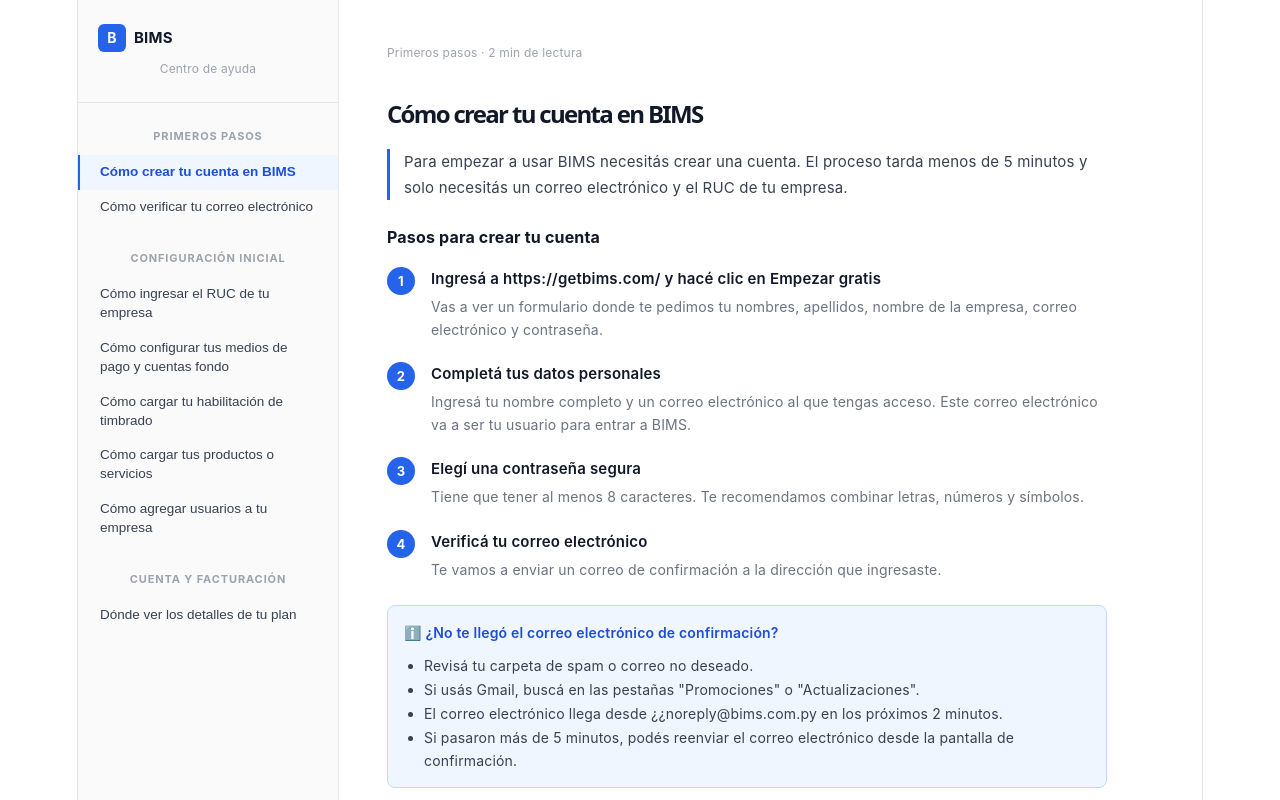
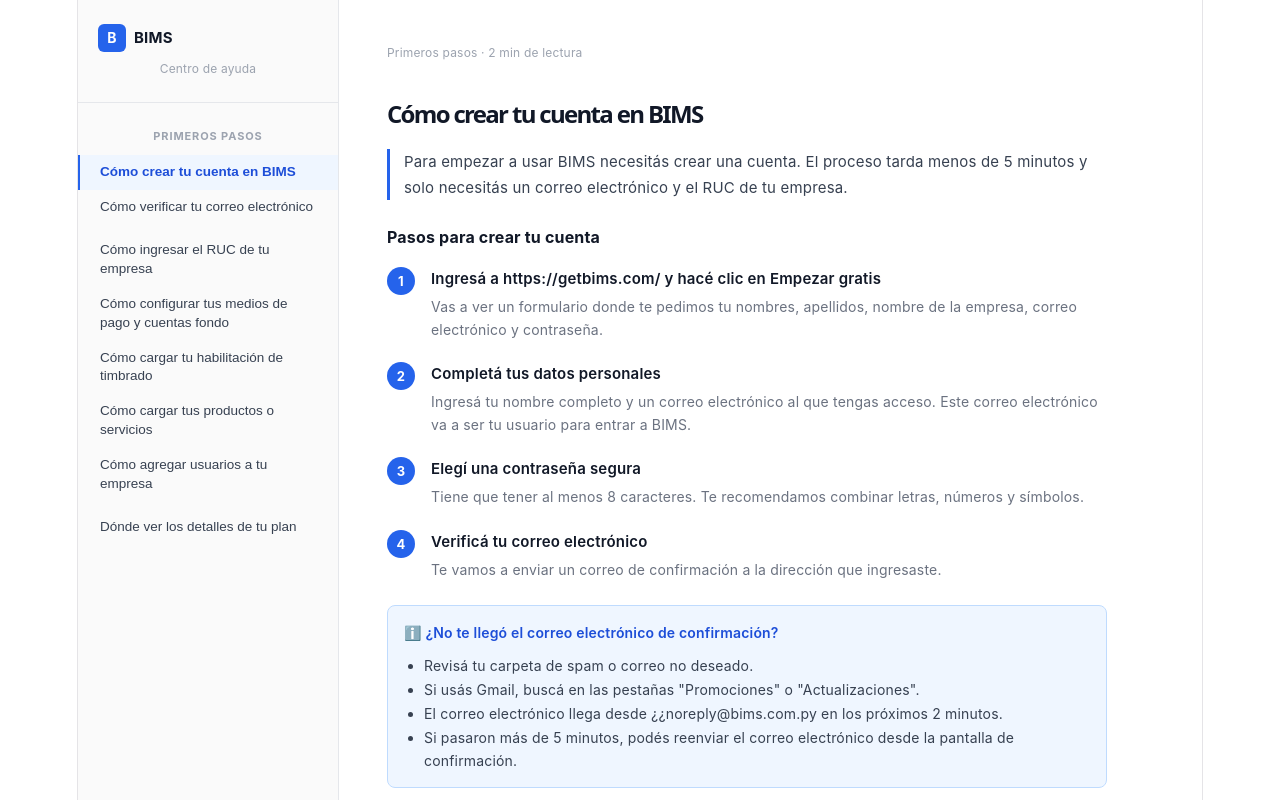
Before and after one commit to moiraandreoli/bims-ayuda, a React (Vite) app: page / in a window 1280 px wide. Built offline with nearby package versions, Linux system fonts and the light colour scheme.

Commit message:
update sidebar

```diff
--- a/src/App.jsx
+++ b/src/App.jsx
@@ -374,7 +374,7 @@
           {
             step: 2,
             title: "Completá los datos del usuario",
-            detail: "Ingresá el nombre completo, email y nombre de usuario del empleado. Asigná el Tipo de Usuario que definiste en el paso anterior. Configurá a qué empresa y establecimiento puede acceder. Definí si puede conectarse solo desde la red local o desde cualquier lugar."
+            detail: "Ingresá el nombre completo, correo electrónico y nombre de usuario del empleado. Asigná el Tipo de Usuario que definiste en el paso anterior. Configurá a qué empresa y establecimiento puede acceder. Definí si puede conectarse solo desde la red local o desde cualquier lugar."
           },
           {
             step: 3,
@@ -636,9 +636,11 @@
 
         {grouped.map(({ cat, items }) => (
           <div key={cat} style={{ marginBottom: 8 }}>
-            <div style={{ fontSize: 11, fontWeight: 700, color: "#9CA3AF", textTransform: "uppercase", letterSpacing: "0.08em", padding: "12px 20px 6px" }}>
-              {cat}
-            </div>
+             {cat  ===  "Primeros pasos" && (
+              <div style={{ fontSize: 11, fontWeight: 700, color: "#9CA3AF", textTransform: "uppercase", letterSpacing: "0.08em", padding: "12px 20px 6px" }}>
+                {cat}
+              </div>
+          )}
             {items.map(a => (
               <button
                 key={a.id}
```
